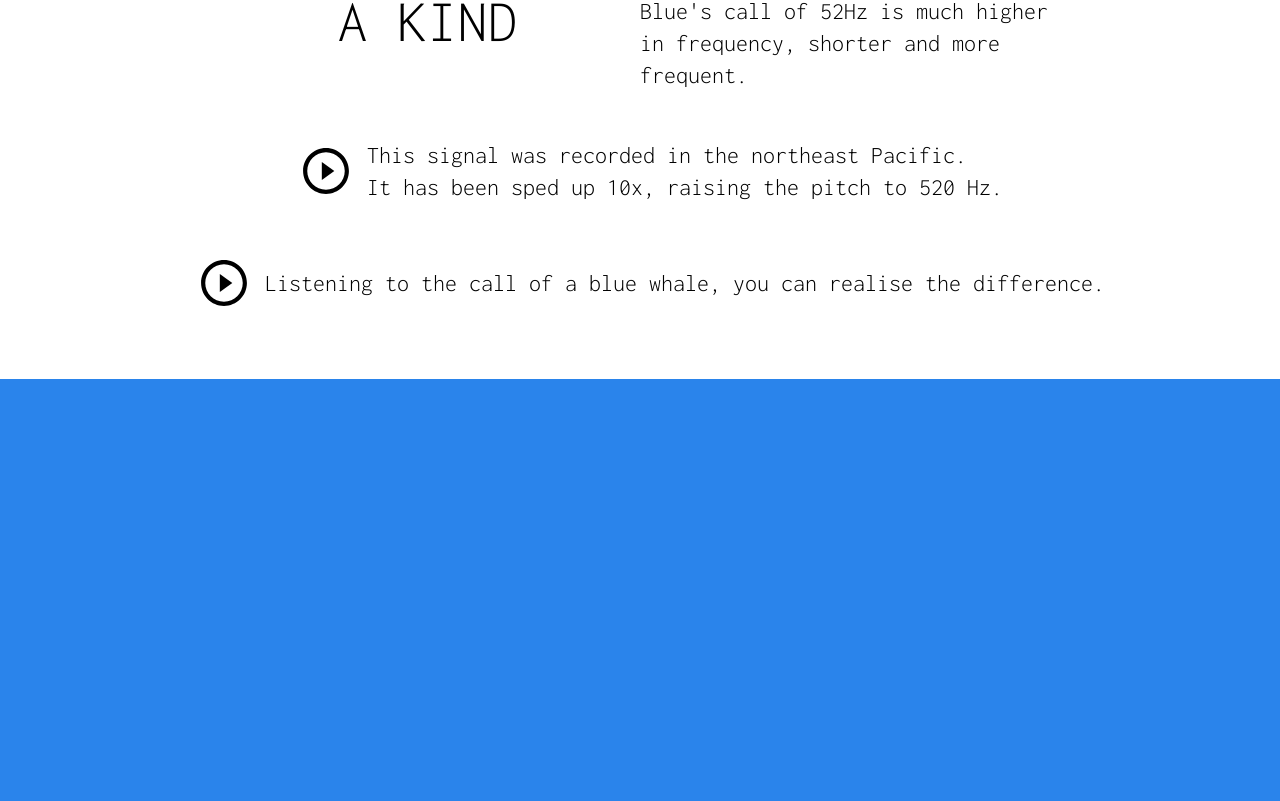
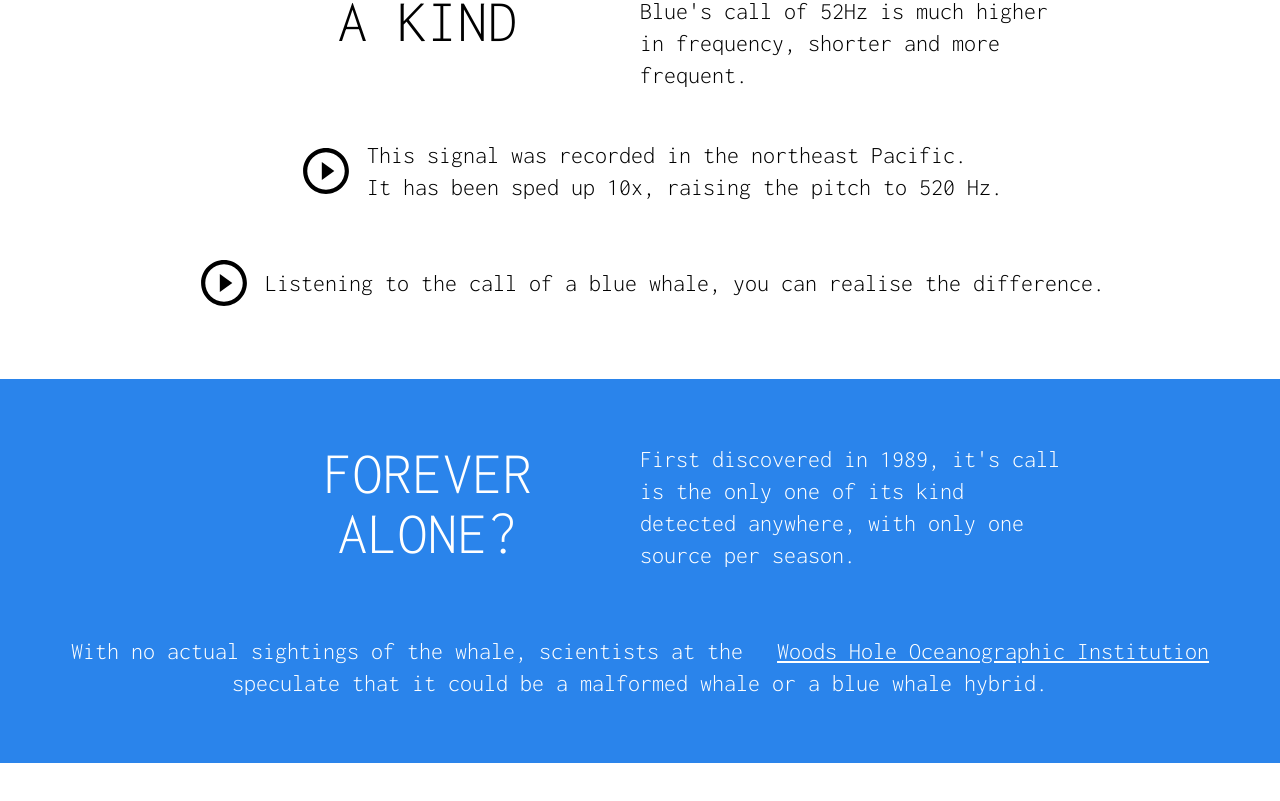
Before and after one commit to trinityprime/52htz, a React (Vite) app in the folder 52hz/: page / in a window 1280 px wide. Shown: the part 789-1590 px from the top of the page. Before the commit the page ends 1168 px from the top, so only its background shows below. Built offline with nearby package versions, Linux system fonts and the light colour scheme; no server answers.

Commit message:
29/8/2023

```diff
--- a/52hz/src/components/Content.jsx
+++ b/52hz/src/components/Content.jsx
@@ -45,7 +45,7 @@ const Content = () => {
       <div id="about">
         <div className="w-full bg-white py-16">
           <div className="max-w-[850px] mx-auto grid md:grid-cols-2 ">
-            <div className="text-6xl mx-auto ">
+            <div className="text-6xl mx-auto text-center">
               <p>
                 ONE OF <br></br>A KIND
               </p>
@@ -75,7 +75,7 @@ const Content = () => {
             </p>
           </div>
 
-          <div className="max-w-[2000px] flex pl-10 justify-center">
+          <div className="max-w-[2000px] flex pl-10 pb-16 justify-center">
             <button onClick={togglePlay2}>
               {isPlaying2 ? (
                 <CgPlayPauseO size={50} />
@@ -88,6 +88,36 @@ const Content = () => {
               difference.
             </p>
           </div>
+
+          <div className="w-full bg-[#2A84EB]">
+            <div className="py-16 max-w-[850px] mx-auto grid md:grid-cols-2 ">
+              <div className="text-6xl mx-auto text-center text-white">
+                <p>
+                  FOREVER <br></br>ALONE?
+                </p>
+              </div>
+
+              <div>
+                <p className="text-2xl text-white">
+                  First discovered in 1989, it's call is the only one of its
+                  kind detected anywhere, with only one source per season.
+                </p>
+              </div>
+            </div>
+            <div className="max-w-[2000px] flex text-center justify-center">
+              <p className=" pb-16 text-2xl text-white">
+                With no actual sightings of the whale, scientists at the ㅤ
+                <a
+                  href="https://www.whoi.edu/oceanus/feature/a-lone-voice-crying-in-the-watery-wilderness/"
+                  className="underline hover:text-blue-200 hover:cursor-pointe transition ease-in-out delay-50"
+                >
+                  Woods Hole Oceanographic Institution
+                </a>
+                <br></br>speculate that it could be a malformed whale or a blue
+                whale hybrid.
+              </p>
+            </div>
+          </div>
         </div>
       </div>
     </>
--- a/52hz/src/components/Navbar.jsx
+++ b/52hz/src/components/Navbar.jsx
@@ -5,6 +5,7 @@ import "../styles/index.css";
 const Navbar = () => {
   return (
     <>
+      <header>
         <div className="flex justify-center h-24 mx-0 px-4 text-xl text-white">
           <ul className="flex p-4">
             <li className="p-4 hover:text-blue-200 hover:cursor-pointer hover:underline transition ease-in-out delay-50">
@@ -24,6 +25,7 @@ const Navbar = () => {
             </li>
           </ul>
         </div>
+      </header>
     </>
   );
 };
```
Lines whose indentation alone changed are shown as unchanged.
